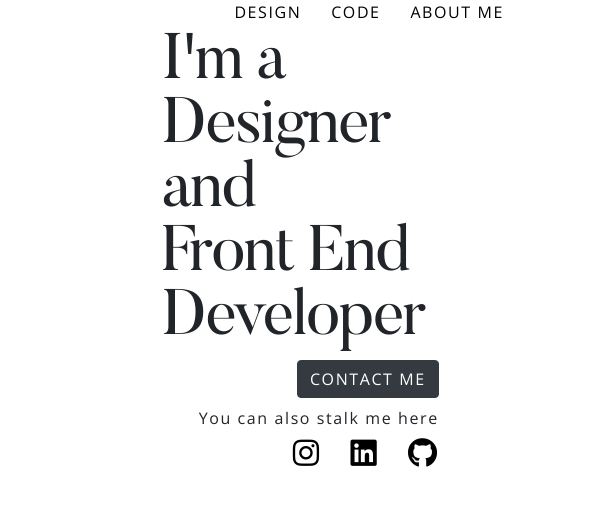
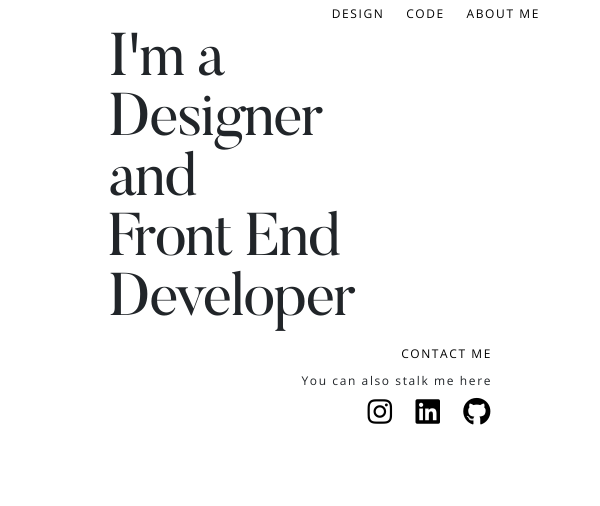
Before and after one commit to anonymooose/anonymooose.github.io, a plain HTML site: page index.html in a window 600 px wide. Drawn offline with nearby package versions, Linux system fonts and the light colour scheme.

Commit message:
changed media size for medium screens

```diff
--- a/index.html
+++ b/index.html
@@ -24,7 +24,7 @@
         </h1>
     </div>
     <div class="container contact-info">
-        <a class="btn btn-dark" href="https://www.linkedin.com/in/carlaalmazora/" target="_blank">CONTACT ME</a>
+        <a class="contact-me" href="https://www.linkedin.com/in/carlaalmazora/" target="_blank">CONTACT ME</a>
         <p>You can also stalk me here</p>
         <a href="https://www.instagram.com/herpalederpa/" target="_blank"><i class="fab fa-instagram" aria-hidden="true"></i></a>
         <a href="https://www.linkedin.com/in/carlaalmazora/" target="_blank"><i class="fab fa-linkedin" aria-hidden="true"></i></a>
--- a/style.css
+++ b/style.css
@@ -45,6 +45,7 @@ h1 {
 
 p {
   margin: 8px 0;
+  font-size: 16px;
 }
 
 a {
@@ -59,13 +60,13 @@ a:hover {
 }
 
 .fab {
-  font-size: 30px;
+  font-size: 32px;
 }
 
 
 @media (max-width: 1024px) and (min-width: 768px) {
   .container {
-    max-width: 650px
+    max-width: 750px
   }
   h1{
     font-size: 72px;
@@ -74,11 +75,24 @@ a:hover {
 
 @media (max-width: 767px) and (min-width: 426px){
   .container {
-    padding: 0 16% !important;
+    padding: 0 10% !important;
   }
   h1 {
-     font-size: 64px;
-     line-height: 64px;
+     font-size: 60px;
+     line-height: 60px;
+  }
+
+  a {
+    font-size: 12px;
+    margin: 0 0 0 16px;
+  }
+
+  p {
+    font-size: 12px;
+  }
+
+  .fab {
+  font-size: 28px;
   }
 }
 
```
